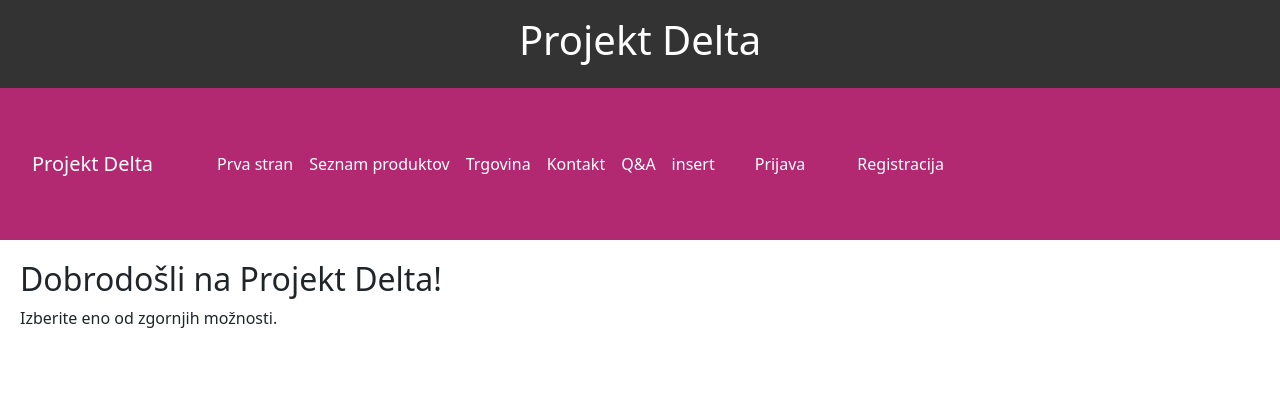
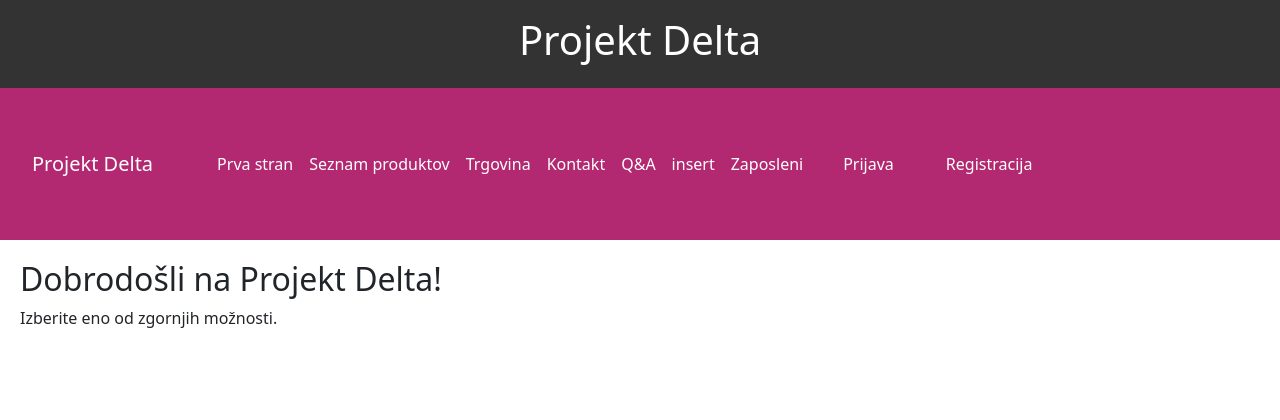
Before and after one commit to LilDomc/sv_delta, a Flask app: page / in a window 1280 px wide. Shown: the top 420 px of the page. Run offline with Flask 3, Linux system fonts and the light colour scheme; parts of the project's set-up code (start-up, migrations or seed data) failed here and were passed over.

Commit message:
Update: Vpis zaposlenih

```diff
--- a/src/templates/base.html
+++ b/src/templates/base.html
@@ -41,6 +41,9 @@
                     <li class="nav-item">
                         <a class="nav-link" href="/insert_product">insert</a>
                     </li>
+                    <li class="nav-item">
+                        <a class="nav-link" href="/zaposleni">Zaposleni</a>
+                    </li>
                 </ul>
                 <nav>
                     {% if session.uporabnik %}
```
Also changed, not shown: src/controllers/employees.py (added), src/templates/sv_zaposleni.html (added).
